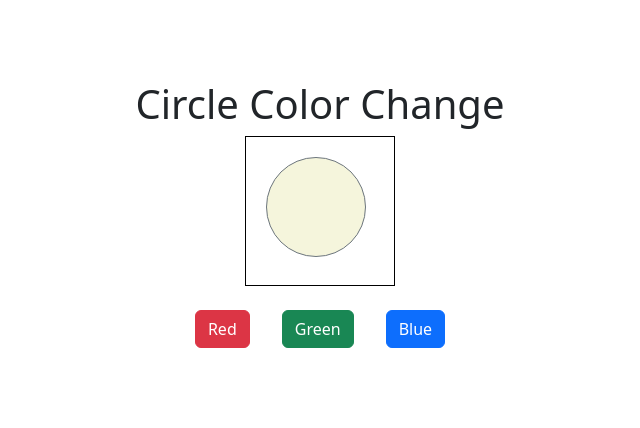
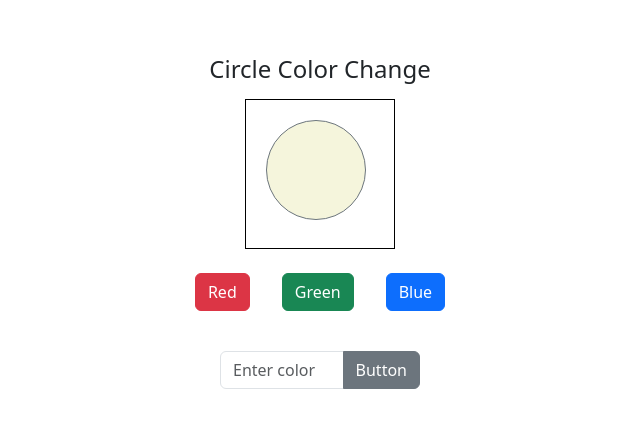
Before and after one commit to DeepaShriSG/Color-Change, a plain HTML site: page index.html in a window 1280 px wide. Shown: the part 174-602 px from the top of the page, without its empty margins (320-960 px from the left). Drawn offline with nearby package versions, Linux system fonts and the light colour scheme.

Commit message:
input added

```diff
--- a/index.html
+++ b/index.html
@@ -13,7 +13,7 @@
 <body>
 
     <div class="d-flex flex-column justify-content-center align-items-center vh-100">
-        <h1>Circle Color Change </h1>
+        <h4 class="p-2">Circle Color Change </h4>
         <div class="square border border-black">
             <div class="circle border border-secondary"></div>
         </div>
@@ -22,6 +22,10 @@
             <button type="button" class="btn btn-success m-2">Green</button>
             <button type="button" class="btn btn-primary m-2">Blue</button>
         </div>
+        <div class="input-group m-3">
+            <input type="text" class="form-control" id="ColorInput" placeholder="Enter color" aria-describedby="button-addon2" onchange="changeCircleColor()">
+            <button class="btn btn-secondary submitColor" type="button" id="button-addon2">Button</button>
+          </div>
     </div>
 
     <!-- Bootstrap -->
--- a/script.js
+++ b/script.js
@@ -1,5 +1,7 @@
 const buttonhandler = document.querySelectorAll(".btn");
 const circle = document.querySelector(".circle");
+const submitBtn = document.getElementById("button-addon2");
+const inputHandler = document.getElementById("ColorInput");
 
 buttonhandler.forEach((button) => {
     button.addEventListener("click",()=>{
@@ -9,3 +11,17 @@ buttonhandler.forEach((button) => {
         : ""
     })
 });
+
+function changeCircleColor(){
+    const color = inputHandler.value.trim()
+    if(color){
+       return circle.style.backgroundColor = color;
+    }else{
+       return alert("Enter hexcode or valid color");
+    }
+}
+
+
+submitBtn.addEventListener("click",()=>{
+   return changeCircleColor();
+})
--- a/style.css
+++ b/style.css
@@ -11,3 +11,7 @@
   padding: 2px;
   margin: 20px;
 }
+
+.input-group{
+  width: 200px !important;
+}
```
